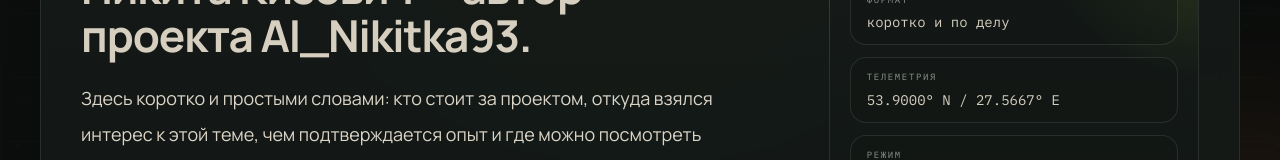
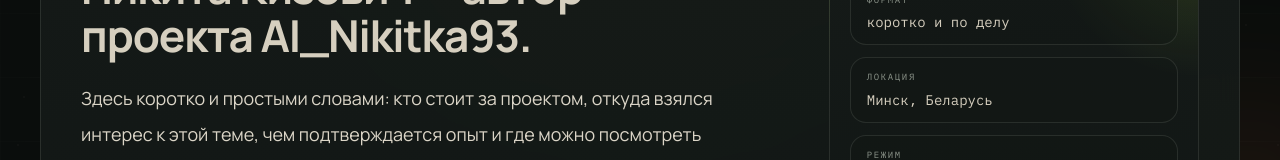
Before and after one commit to AI-Nikitka93/ai-nikitka-portfolio, a Next.js app: page /about in a window 1280 px wide. Shown: the part 243-403 px from the top of the page. Built offline with nearby package versions, Linux system fonts and the light colour scheme; no server answers.

Commit message:
Update sidebar telemetry coordinates to friendly Location (Минск, Беларусь) on About page

```diff
--- a/src/app/about/page.tsx
+++ b/src/app/about/page.tsx
@@ -190,7 +190,7 @@
             <div className="mt-4 grid gap-3">
               {[
                 ["Формат", "коротко и по делу"],
-                ["Телеметрия", "53.9000° N / 27.5667° E"],
+                ["Локация", "Минск, Беларусь"],
                 ["Режим", "Агентная верификация"],
               ].map(([label, value]) => (
                 <div key={label} className="rounded-panel border border-border-subtle bg-surface-muted/40 px-4 py-3 relative">
```
